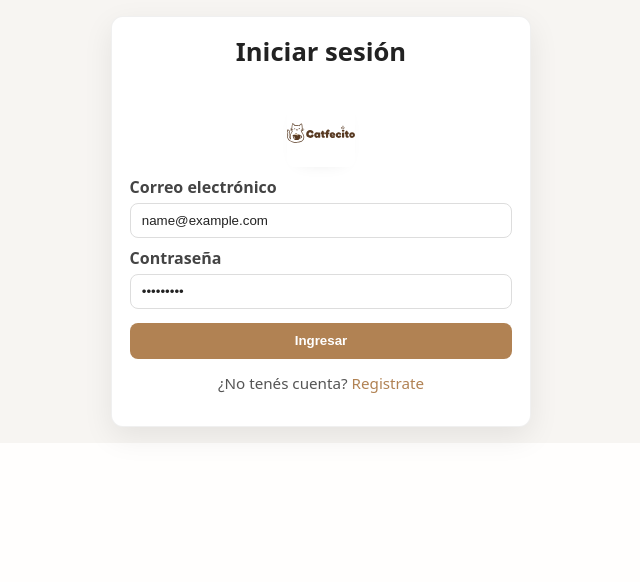
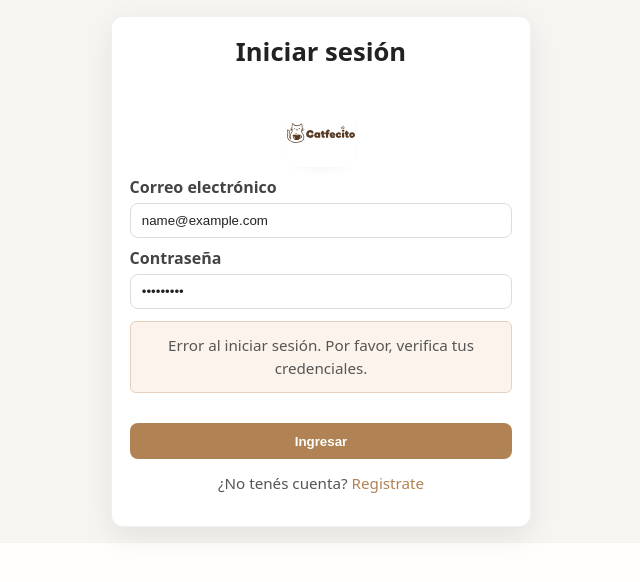
Before and after one commit to taraborelid/CatFecito-Ecommerce, a React (Vite) app in the folder client/: page /login in a window 1280 px wide. Both pictures are taken after typing "name@example.com", "Sample123" into the empty fields and a click on the button "Ingresar". Shown: the top 582 px of the page, without its empty margins (319-959 px from the left). Built offline with nearby package versions, Linux system fonts and the light colour scheme; no server answers.

Commit message:
feat: Enhance login error handling by displaying error messages to users

```diff
--- a/client/src/pages/Login.jsx
+++ b/client/src/pages/Login.jsx
@@ -8,6 +8,7 @@ export const Login = ({ onSwitch, onSuccess }) => {
 
   const [email, setEmail] = useState('');
   const [password, setPassword] = useState('');
+  const [error, setError] = useState(null);
 
   const handleLogin = async (e) => {
     e.preventDefault();
@@ -28,7 +29,7 @@ export const Login = ({ onSwitch, onSuccess }) => {
       }
     } catch (error) {
       console.error('Error logging in:', error);
-      <p className="auth-error">Error al iniciar sesión. Por favor, verifica tus credenciales.</p>
+      setError('Error al iniciar sesión. Por favor, verifica tus credenciales.');
     }
   };
 
@@ -60,6 +61,8 @@ export const Login = ({ onSwitch, onSuccess }) => {
           required
           autoComplete="current-password"
         />
+        {error && <p className="auth-error">{error}</p>}
+
         <button type="submit">Ingresar</button>
 
 {onSwitch && (
```
